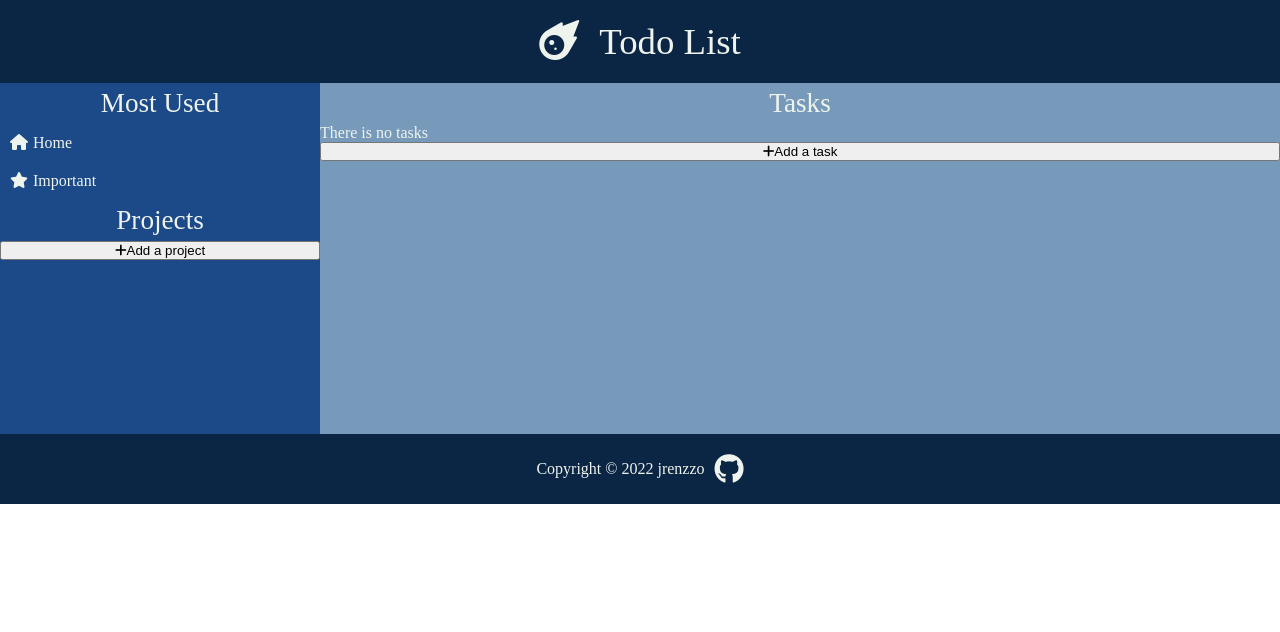
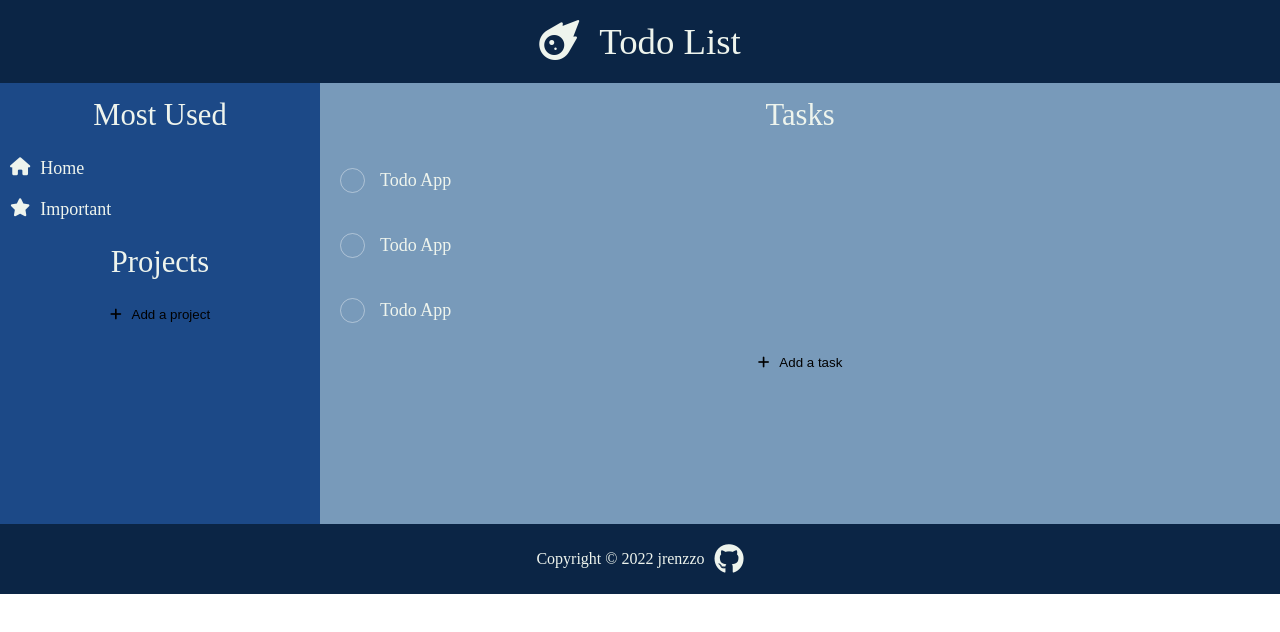
Before and after one commit to jrenzzo/todo-list, a website built with webpack: page dist/index.html in a window 1280 px wide. Built offline with nearby package versions, Linux system fonts and the light colour scheme.

Commit message:
Fix task container

```diff
--- a/dist/index.html
+++ b/dist/index.html
@@ -30,14 +30,23 @@
         </div>
         <div class="projects">
             <div class="pr-heading">Projects</div>
-            <button class = "add-project"><i class="fas fa-plus"></i>Add a project</button>
+            <button class = "add-btn add-project"><i class="fas fa-plus"></i>Add a project</button>
         </div>
         <div class="tasks">
             <div class="task-page-heading">Tasks</div>
             <div class="task-container">
-                There is no tasks
+                <div class="checkbox"></div>
+                <div class="task-name">Todo App</div>
             </div>
-            <button class="add-task"><i class="fas fa-plus"></i>Add a task</button>
+            <div class="task-container">
+                <div class="checkbox"></div>
+                <div class="task-name">Todo App</div>
+            </div>
+            <div class="task-container">
+                <div class="checkbox"></div>
+                <div class="task-name">Todo App</div>
+            </div>
+            <button class="add-btn add-task"><i class="fas fa-plus"></i>Add a task</button>
         </div>
     </div>
     <footer class="footer">
--- a/dist/styles.css
+++ b/dist/styles.css
@@ -15,6 +15,12 @@
 
 body{
     color: var(--font-color);
+}
+
+button{
+    padding: 10px 20px;
+    border-radius: 5px;
+    cursor: pointer;
 }
 
 header{
@@ -40,6 +46,7 @@ header{
     display: grid;
     grid-template-columns: 1fr 3fr;
     grid-template-rows: 1fr 2fr;
+    font-size: 18px;
 }
 
 /*MOST USED*/
@@ -60,7 +67,7 @@ header{
 }
 
 .mu-heading, .pr-heading, .task-page-heading{
-    padding: 5px;
+    padding: 15px;
     font-size: 1.7em;
     text-align: center;
 }
@@ -78,7 +85,17 @@ header{
     flex-direction: row;
     background-color: var(--bg-projects);
     padding: 10px;
-    gap:5px;
+    gap:10px;
+}
+
+.add-btn{
+    background-color: transparent;
+    border-radius: 10px;
+    border-color: transparent;
+}
+
+.add-btn:hover{
+    background-color: #fff;
 }
 
 /*TASKS*/
@@ -91,7 +108,32 @@ header{
     flex-direction: column;
 }
 
+.fa-plus{
+    margin-right: 10px;
+}
+.checkbox {
+    width: 25px;
+    height: 25px;
+    border-radius: 50%;
+    border: 1px solid hsla(0,0%,100%,.4);
+    cursor: pointer;
+    margin-right:15px;
+  }
 
+  .task-container{
+    display: flex;
+    flex-direction: row;
+    padding: 10px;
+    margin:10px;
+    border-radius: 5px;
+  }
+  .task-container:hover{
+      background-color: red;
+  }
+
+  .task-name{
+      align-self: center;
+  }
 
 /*FOOTER*/
 .footer{
```
